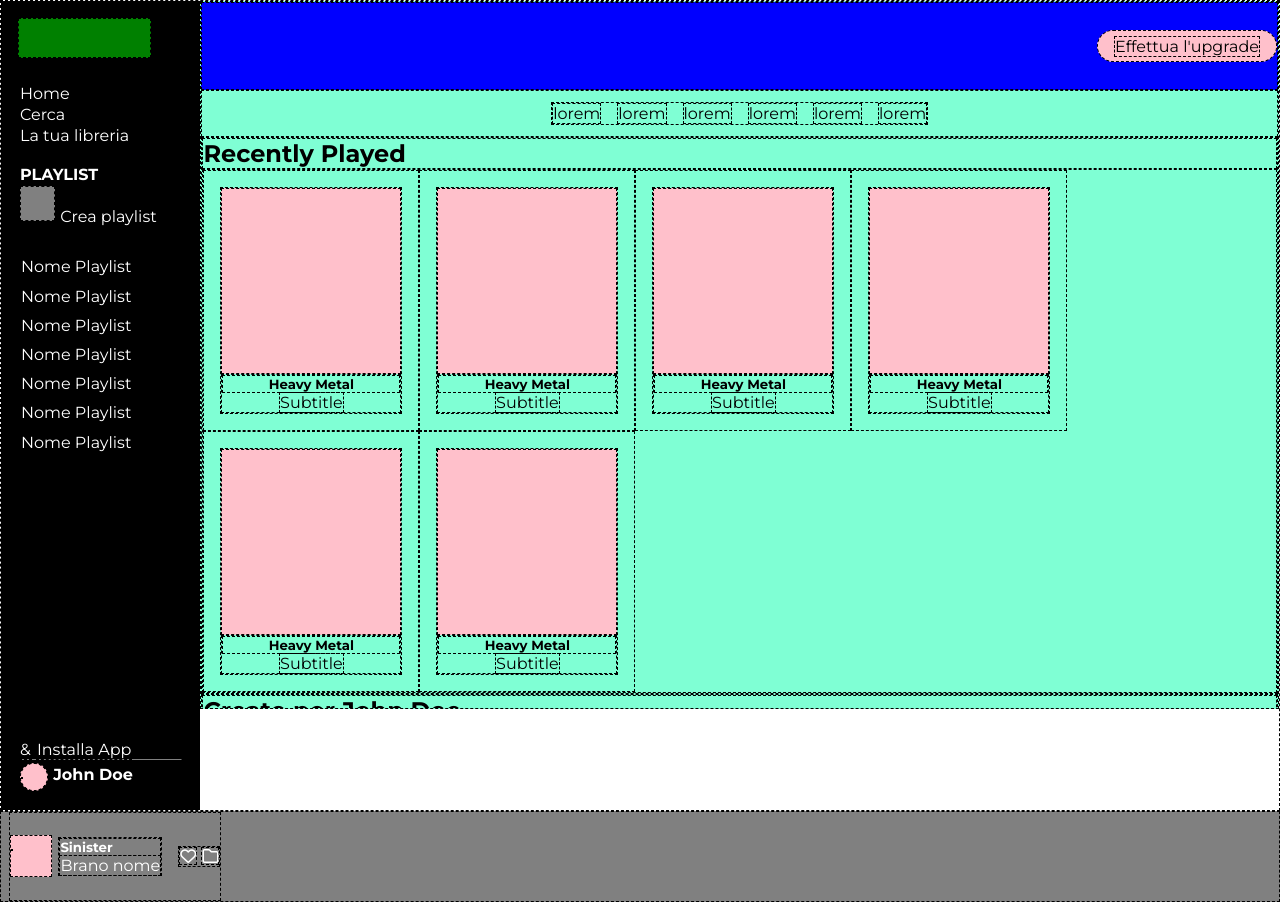
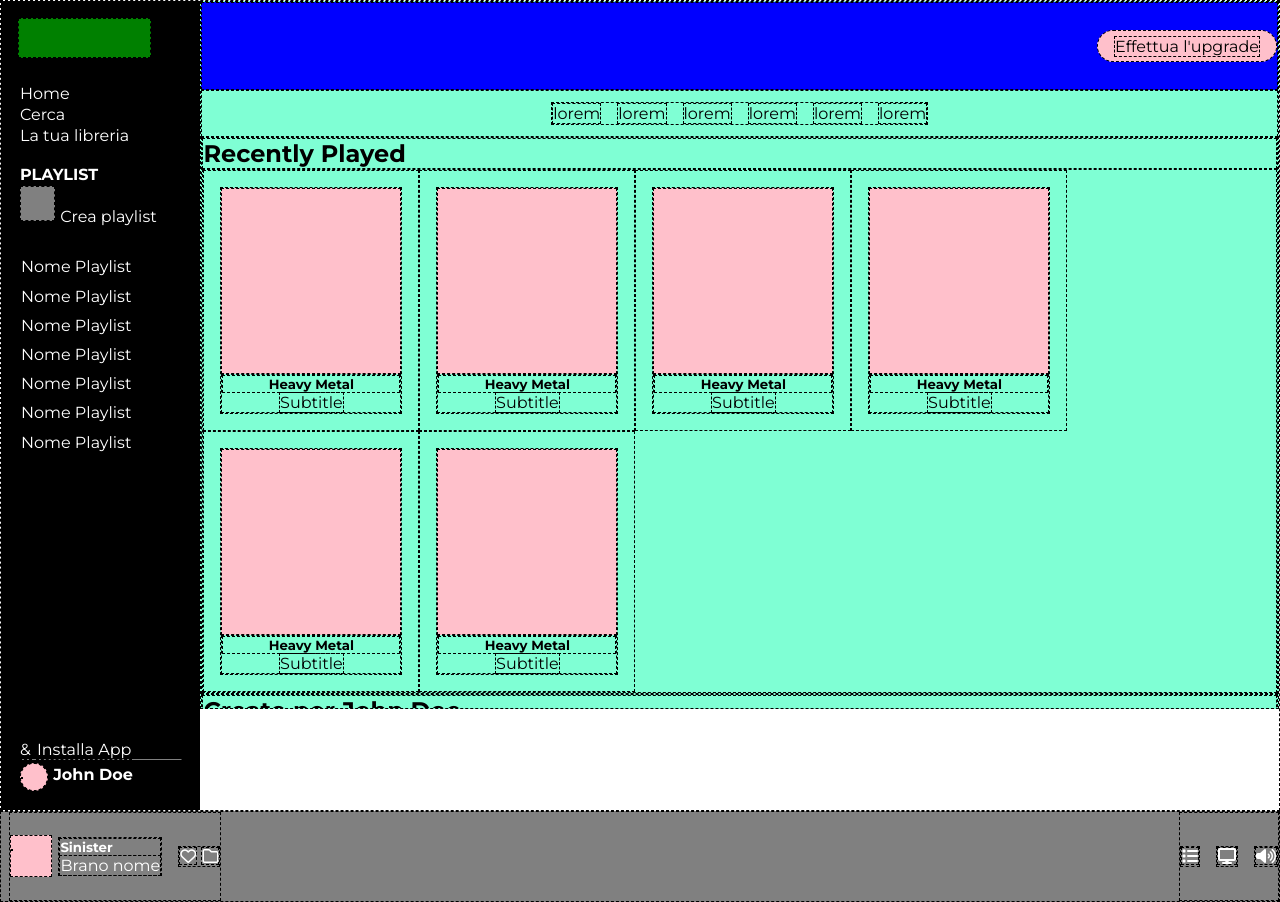
Before and after one commit to GiuseppeFiliberto/html-css-spotifyweb, a plain HTML site: page index.html in a window 1280 px wide. Drawn offline with Linux system fonts and the light colour scheme.

```diff
--- a/assets/css/style.css
+++ b/assets/css/style.css
@@ -221,6 +221,7 @@ main{
     height: 91px;
     /* width: 1440px; */
     background-color: grey;
+    justify-content: space-between;
 
 }
 .song{
@@ -237,3 +238,8 @@ main{
   height: 42px;
   margin-right: 0.40rem;
 }
+
+.buttons-right{
+  align-items: center;
+  gap: 1rem;
+}
--- a/index.html
+++ b/index.html
@@ -199,6 +199,18 @@
             </div>
         </div>
 
+        <div class="buttons-right d-flex">
+            <div class="icon-list">
+                <i class="fa-solid fa-list"></i>
+            </div>
+            <div class="icon-desktop">
+                <i class="fa-solid fa-display"></i>
+            </div>
+            <div class="icon-sound">
+                <i class="fa-solid fa-volume-high"></i>
+            </div>
+
+        </div>
     </div>
 
 </body>
```
